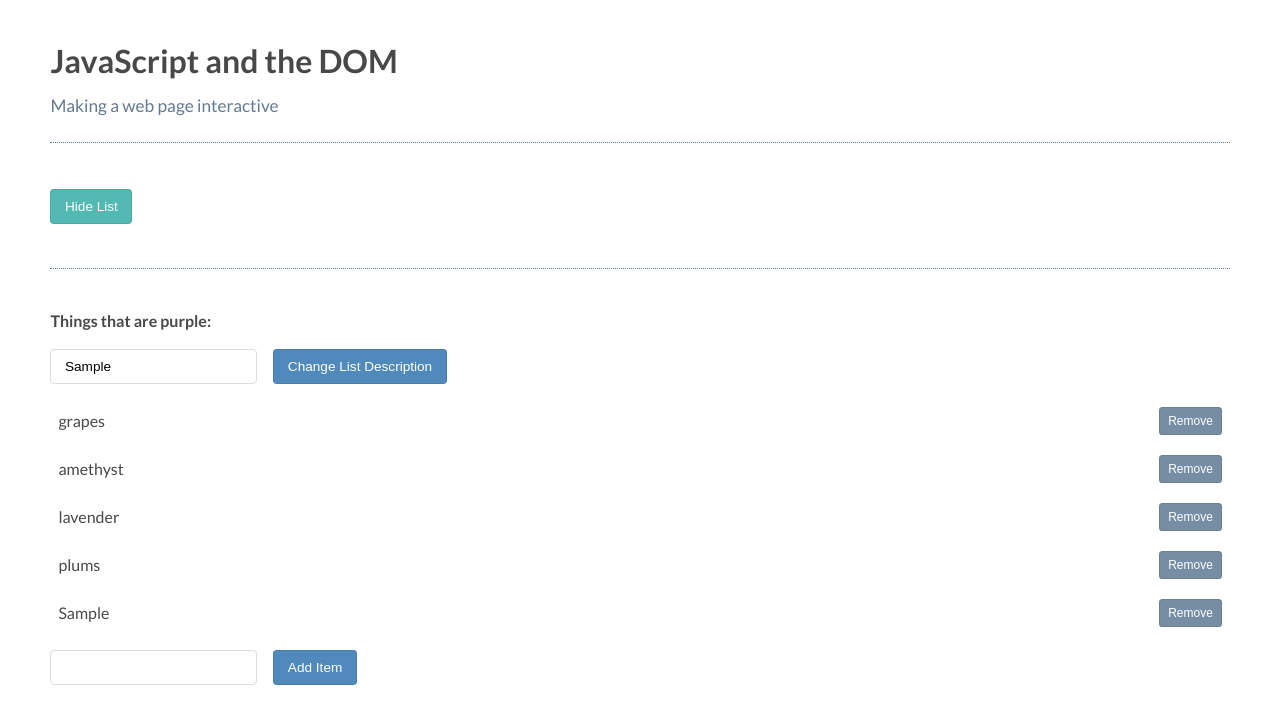
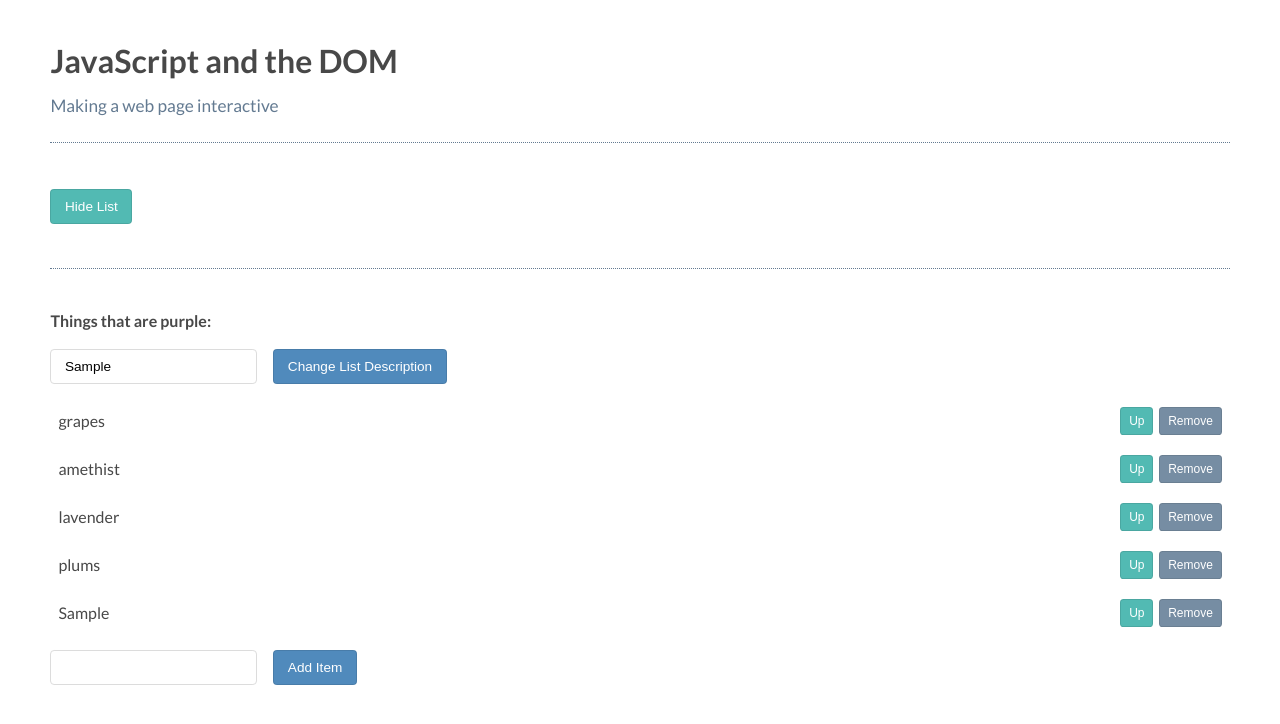
Before and after one commit to barrosdaniel/THFETUTP49_Activity_List, a plain HTML site: page index.html in a window 1280 px wide. Both pictures are taken after typing "Sample", "Sample" into the empty fields and a click on the button "Add Item". Drawn offline with Linux system fonts and the light colour scheme.

Commit message:
feature: Add Up button for list items

```diff
--- a/app.js
+++ b/app.js
@@ -11,9 +11,18 @@ const addItemButton = document.querySelector('button.addItemButton');
 
 listUl.addEventListener('click', (event) => {
   if (event.target.tagName === 'BUTTON') {
-    let li = event.target.parentNode;
-    let ul = li.parentNode;
-    ul.removeChild(li);
+    if (event.target.className === 'remove') {
+      let li = event.target.parentNode;
+      let ul = li.parentNode;
+      ul.removeChild(li);
+    } else if (event.target.className === 'up') {
+      let li = event.target.parentNode;
+      let prevLi = li.previousElementSibling;
+      let ul = li.parentNode;
+      if (prevLi) {
+        ul.insertBefore(li, prevLi);
+      }
+    }
   }
 });
 
@@ -35,7 +44,7 @@ descriptionButton.addEventListener('click', () => {
 addItemButton.addEventListener('click', () => {
   const ul = document.querySelectorAll('.list ul')[0];
   let li = document.createElement('li');
-  li.innerHTML = addItemInput.value + '<button>Remove</button>';
+  li.innerHTML = addItemInput.value + '<button class="up">Up</button><button class="remove">Remove</button>';
   ul.appendChild(li);
   addItemInput.value = "";
 })
--- a/index.html
+++ b/index.html
@@ -17,10 +17,14 @@
     <button class="description">Change List Description</button>
 
     <ul>
-      <li>grapes <button>Remove</button></li>
-      <li>amethyst <button>Remove</button></li>
-      <li>lavender <button>Remove</button></li>
-      <li>plums <button>Remove</button></li>
+      <li>grapes <button class="up">Up</button><button
+          class="remove">Remove</button></li>
+      <li>amethist <button class="up">Up</button><button
+          class="remove">Remove</button></li>
+      <li>lavender <button class="up">Up</button><button
+          class="remove">Remove</button></li>
+      <li>plums <button class="up">Up</button><button
+          class="remove">Remove</button></li>
     </ul>
 
     <input type="text" class="addItemInput">
```
